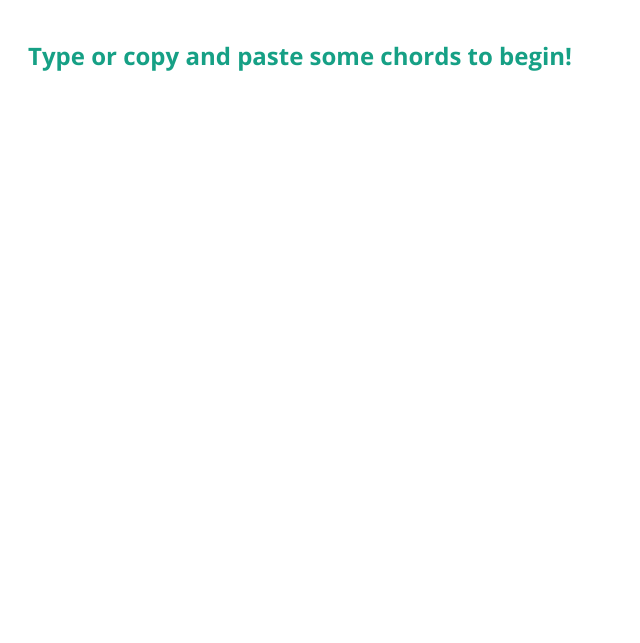
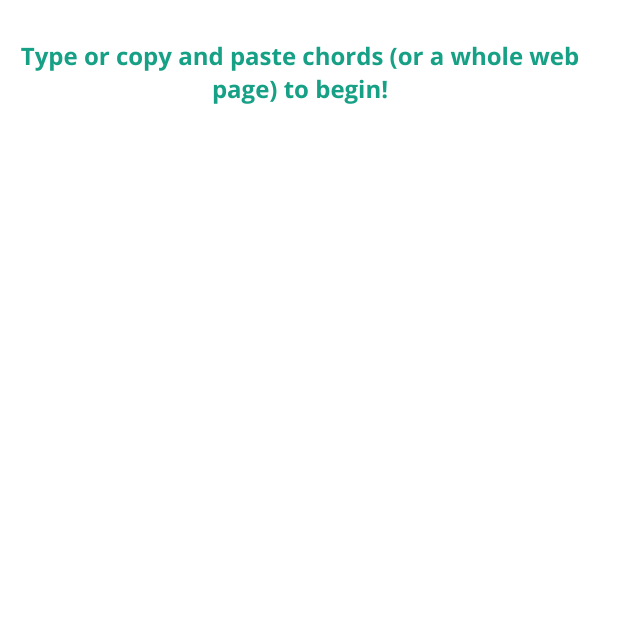
Before and after one commit to atae/chordParser, a website built with webpack: page popup.html in a window 1280 px wide. Shown: the part 157-800 px from the top of the page, without its empty margins (0-640 px from the left). Built offline with nearby package versions, Linux system fonts and the light colour scheme.

Commit message:
Added Readme

```diff
--- a/assets/javascript/tabMaker.js
+++ b/assets/javascript/tabMaker.js
@@ -56,7 +56,6 @@
           tabs['A'] = mod((notePosition - starting_indices['A']), 12)
           tabs['B'] = mod((notePosition - starting_indices['B']), 12)
         } else if (i == 3) {
-          debugger
           if (mod((notePosition - noteOrder.indexOf(parsed_notes[0])),12) == 10 ){
             tabs['D'] = mod((tabs['D'] - 2), 12)
           } else if (mod((notePosition - noteOrder.indexOf(parsed_notes[0])),12) == 11){
--- a/popup.html
+++ b/popup.html
@@ -22,7 +22,7 @@
   </header>
     <!-- <hr> -->
     <br/>
-    <h2 class="welcome">Type or copy and paste some chords to begin!</h2>
+    <h2 class="welcome">Type or copy and paste chords (or a whole web page) to begin!</h2>
     <div class="output">
       <ul class="tabs">
       </ul>
```
Also changed, not shown: manifest.json, readme.md, screenshots/7th_Degree_Parsing_Snippet.png (added), screenshots/Chord_Conditions.png (added), screenshots/Musical_Alphabet.png (added), screenshots/String_Magic.png (added), screenshots/readme.md (added).
